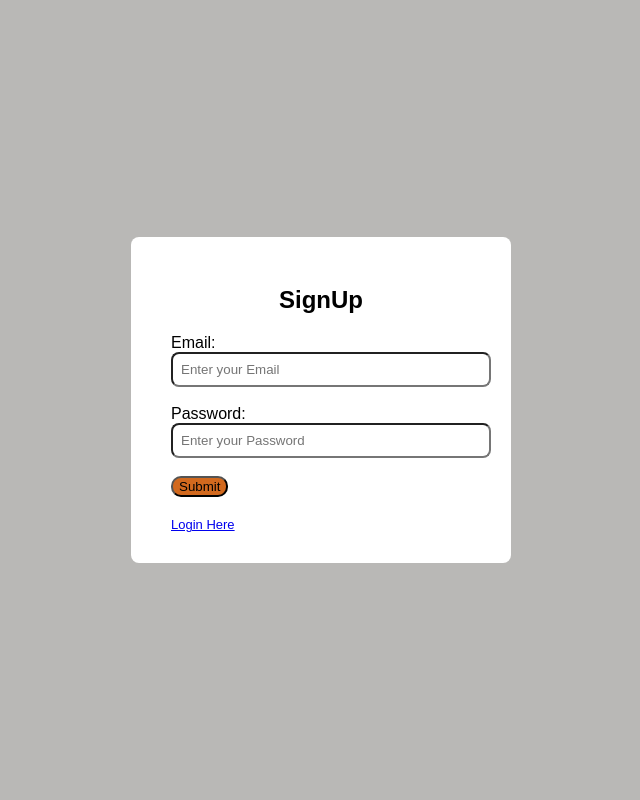
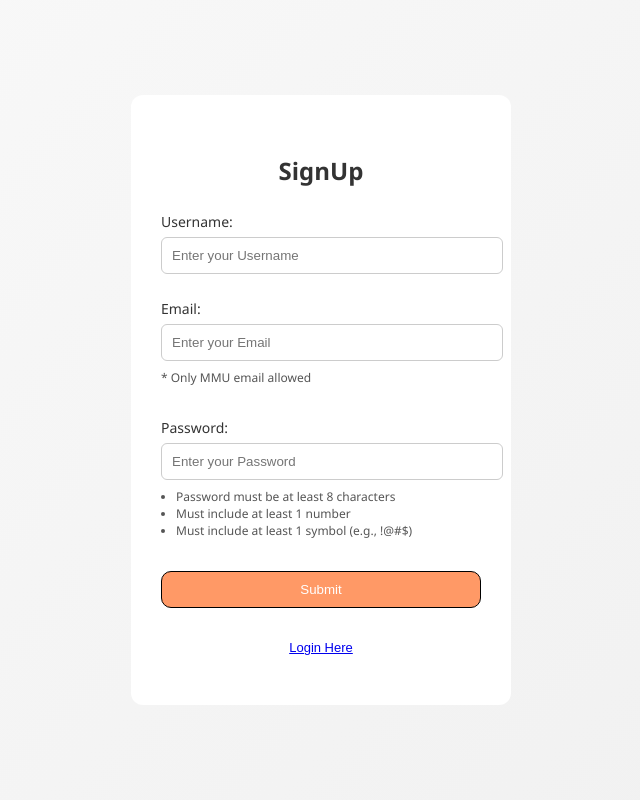
Before and after one commit to hyoond/TT4L-04, a Flask app: page /signup in a window 1280 px wide. Shown: the whole page, without its empty margins (319-959 px from the left). Run offline with Flask 3, Linux system fonts and the light colour scheme.

Commit message:
add tips for signup

```diff
--- a/static/stylesignup.css
+++ b/static/stylesignup.css
@@ -1,6 +1,6 @@
 body {
-    font-family: Arial, sans-serif;
-    background-color: #b9b8b6;
+    font-family: 'Segoe UI', Tahoma, Geneva, Verdana, sans-serif, sans-serif;
+    background: linear-gradient(135deg, #f9f9f9 0%, #f0f0f0 100%);
     display: flex;
     justify-content: center;
     align-items: center;
@@ -9,35 +9,63 @@ body {
 }
 
 .login-box {
-    background-color: white;
-    padding: 30px 40px;
-    border-radius: 8px;
-    width: 300px;
+    background-color: rgb(255, 255, 255);
+    padding: 40px 30px;
+    border-radius: 12px;
+    width: 320px;
+    box-shadow: inset;
 }
 
 h2 {
     text-align: center;
-    margin-bottom: 20px;
+    margin-bottom: 25px;
+    color: #333;
 }
 
 label {
     display: block;
-    size: 10px;
+    margin-bottom: 6px;
+    font-size: 14px;
+    color: #333;
+}
 
-}
 input[type="email"],
-input[type="password"] {
+input[type="password"],
+input[type="username"] {
     width: 100%;
-    padding: 8px;
-    border-radius: 8px;
-
+    padding: 10px;
+    border-radius: 6px;
+    margin-bottom: 3px;
+    border: 1px solid #ccc;
 }
 
 button {
-    background-color: chocolate;
+    width: 100%;
+    background-color: #ff9966;
     border-radius: 10px;
+    color: white;
+    padding: 10px;
+    border: 1.5px solid black;
 }
 
 a {
+    display: block;
+    padding: 10px;
     font: 13px sans-serif;
+    text-align: center;
 }
+
+/* ✅ New: Tips for form fields */
+.tip {
+    font-size: 12px;
+    color: #555;
+    margin: 5px 0 10px 0;
+}
+
+.tip-list {
+    font-size: 12px;
+    color: #555;
+    margin: 5px 0 10px 15px;
+    padding-left: 0;
+    list-style-type: disc;
+}
--- a/templates/signup.html
+++ b/templates/signup.html
@@ -11,15 +11,28 @@
     <div class="login-box">
         <h2>SignUp</h2>
         <div class="input">
+          <label for="username">Username:</label>
+     <input type="username" id="username" name="username"
+         placeholder="Enter your Username" required>
+           </div>
+           <br>
+        <div class="input">
      <label for="Email">Email:</label>
 <input type="email" id="first" name="email"
     placeholder="Enter your Email" required>
+    <p class="tip">* Only MMU email allowed</p>
       </div>
     <br>
     <div class="input">
 <label for="password">Password:</label>
 <input type="password" id="password" name="password"
     placeholder="Enter your Password" required>
+    <ul class="tip-list">
+                <li>Password must be at least 8 characters</li>
+                <li>Must include at least 1 number</li>
+                <li>Must include at least 1 symbol (e.g., !@#$)</li>
+            </ul>
+
      </div>
      <br>
     <button type="submit"> Submit </button>
```
